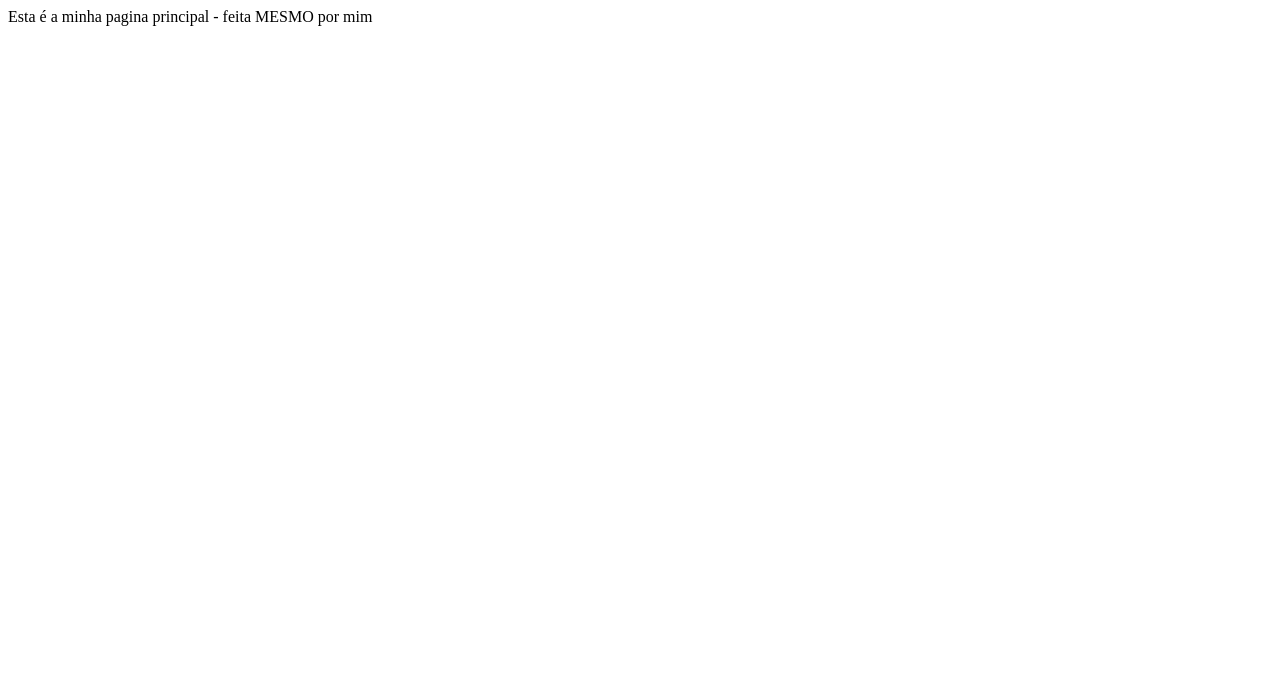
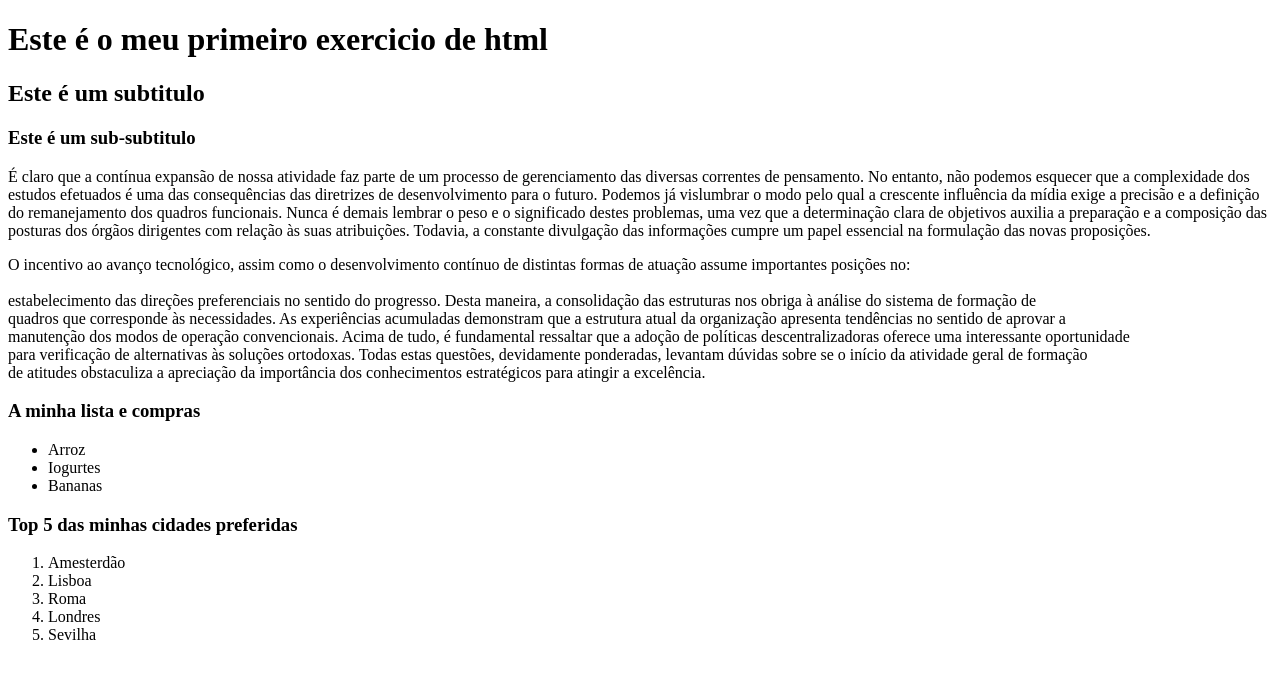
Before and after one commit to mariana-c-ramos/lsd2223-mary, a plain HTML site: page exercicio1/index.html in a window 1280 px wide. Drawn offline with Linux system fonts and the light colour scheme.

Commit message:
new exercise done

```diff
--- a/exercicio1/index.html
+++ b/exercicio1/index.html
@@ -1 +1,45 @@
-Esta é a minha pagina principal - feita MESMO por mim
+<!DOCTYPE html>
+<html lang="en">
+
+    <head>
+        <meta charset="UTF-8">
+        <meta http-equiv="X-UA-Compatible" content="IE=edge">
+        <meta name="viewport" content="width=device-width, initial-scale=1.0">
+        <title>Exercicio 1</title>
+    </head>
+
+    <body>
+        <h1>Este é o meu primeiro exercicio de html</h1>
+        <h2>Este é um subtitulo</h2>
+        <h3>Este é um sub-subtitulo</h3>
+        <p>É claro que a contínua expansão de nossa atividade faz parte de um processo de gerenciamento das diversas correntes de pensamento. No entanto, não podemos esquecer que a complexidade dos estudos efetuados é uma das consequências das diretrizes de desenvolvimento para o futuro. Podemos já vislumbrar o modo pelo qual a crescente influência da mídia exige a precisão e a definição do remanejamento dos quadros funcionais. Nunca é demais lembrar o peso e o significado destes problemas, uma vez que a determinação clara de objetivos auxilia a preparação e a composição das posturas dos órgãos dirigentes com relação às suas atribuições. Todavia, a constante divulgação das informações cumpre um papel essencial na formulação das novas proposições.
+        </p>
+
+        <p>O incentivo ao avanço tecnológico, assim como o desenvolvimento contínuo de distintas formas de atuação assume importantes posições no:<br><br>
+            estabelecimento das direções preferenciais no sentido do progresso. Desta maneira, a consolidação das estruturas nos obriga à análise do sistema de formação de<br>
+            quadros que corresponde às necessidades. As experiências acumuladas demonstram que a estrutura atual da organização apresenta tendências no sentido de aprovar a<br>
+            manutenção dos modos de operação convencionais. Acima de tudo, é fundamental ressaltar que a adoção de políticas descentralizadoras oferece uma interessante oportunidade<br>
+            para verificação de alternativas às soluções ortodoxas. Todas estas questões, devidamente ponderadas, levantam dúvidas sobre se o início da atividade geral de formação<br>
+            de atitudes obstaculiza a apreciação da importância dos conhecimentos estratégicos para atingir a excelência.
+        </p>
+
+        <!-- Lista sem ordem -->
+        <h3>A minha lista e compras</h3>
+        <ul>
+            <li>Arroz</li>
+            <li>Iogurtes</li>
+            <li>Bananas</li>
+        </ul>
+
+        <!-- Lista com ordem -->
+        <h3>Top 5 das minhas cidades preferidas</h3>
+        <ol>
+            <li>Amesterdão</li>
+            <li>Lisboa</li>
+            <li>Roma</li>
+            <li>Londres</li>
+            <li>Sevilha</li>
+        </ol>
+    </body>
+
+</html>
```
